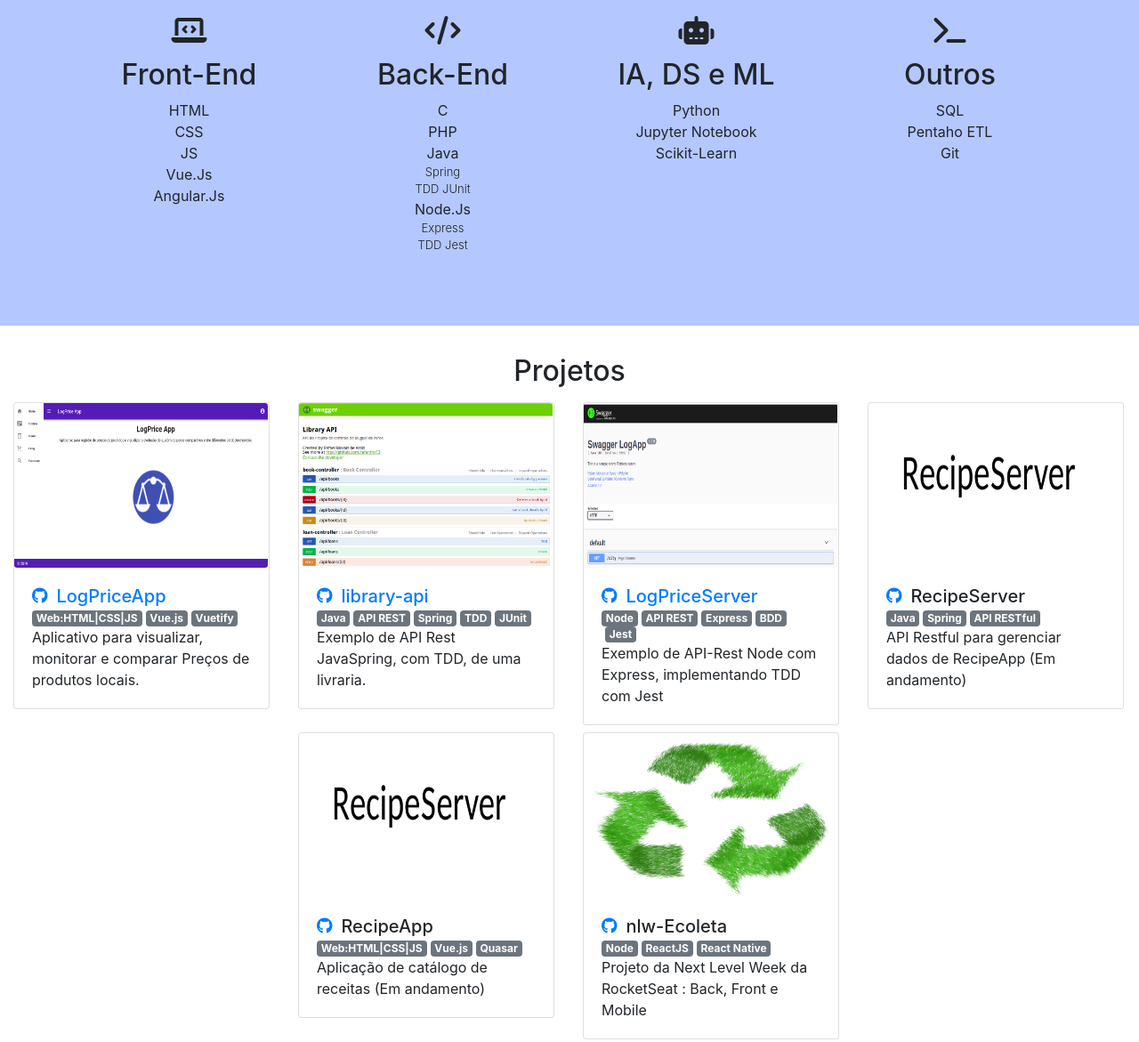
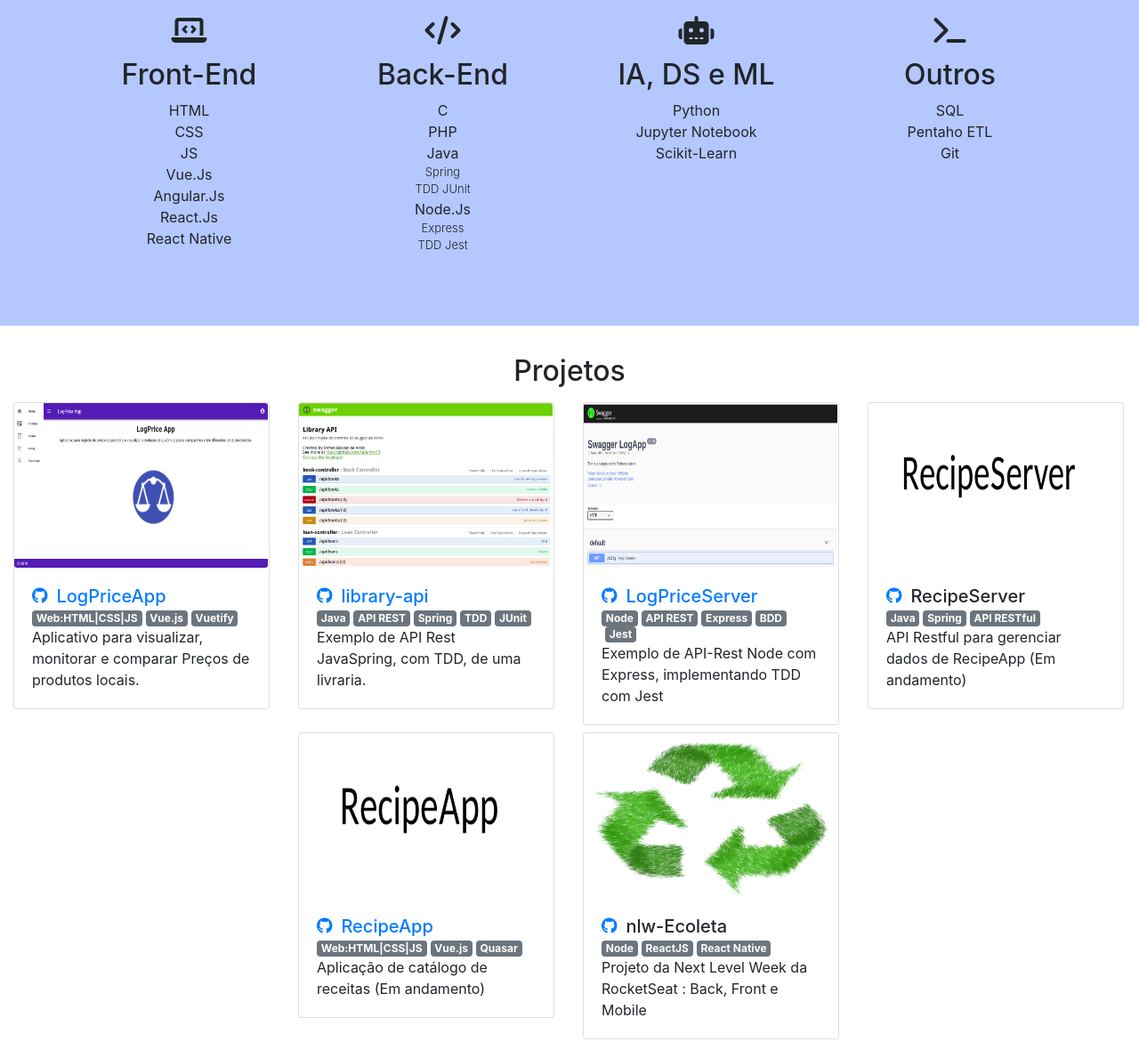
Before and after one commit to rafanthx13/rafanthx13.github.io, a plain HTML site: page index.html in a window 1280 px wide. Shown: the part 819-1990 px from the top of the page at 89% size. Drawn offline with nearby package versions, Linux system fonts and the light colour scheme.

Commit message:
deploy recipe

```diff
--- a/index.html
+++ b/index.html
@@ -56,6 +56,8 @@
 						<li>JS</li>
 						<li>Vue.js</li>
 						<li>Angular.js</li>
+						<li>React.js</li>
+						<li>React Native</li>
 					</ul>
 				</div>
 				<div class="col-lg-3">
@@ -201,13 +203,15 @@
 
 			<div class="col-lg-3 mt-2 project">
 				<div class="card" style="width: 18rem;">
-				  <img src="imgs/projects/recipeServer.png" class="card-img-top thumbnail rounded-sm" alt="...">
+				  <img src="imgs/projects/recipeApp.png" class="card-img-top thumbnail rounded-sm" alt="...">
 				  <div class="card-body text-wrap">
 				  	<div class="d-flex flex-row">
 				  	<a href="https://github.com/rafanthx13/recipe-app">
 				  		<i class="fab fa-github git-link"></i>
 				  	</a>
-		  			<h5 class="card-title">RecipeApp</h5>
+					<a href="https://recipe-webpage-app.netlify.app/main">
+			  			<h5 class="card-title">RecipeApp</h5>
+					</a>
 				  	</div>
 				  		<div class="badge-content">
 			  			<span class="badge badge-secondary">Web:HTML|CSS|JS</span>
```
